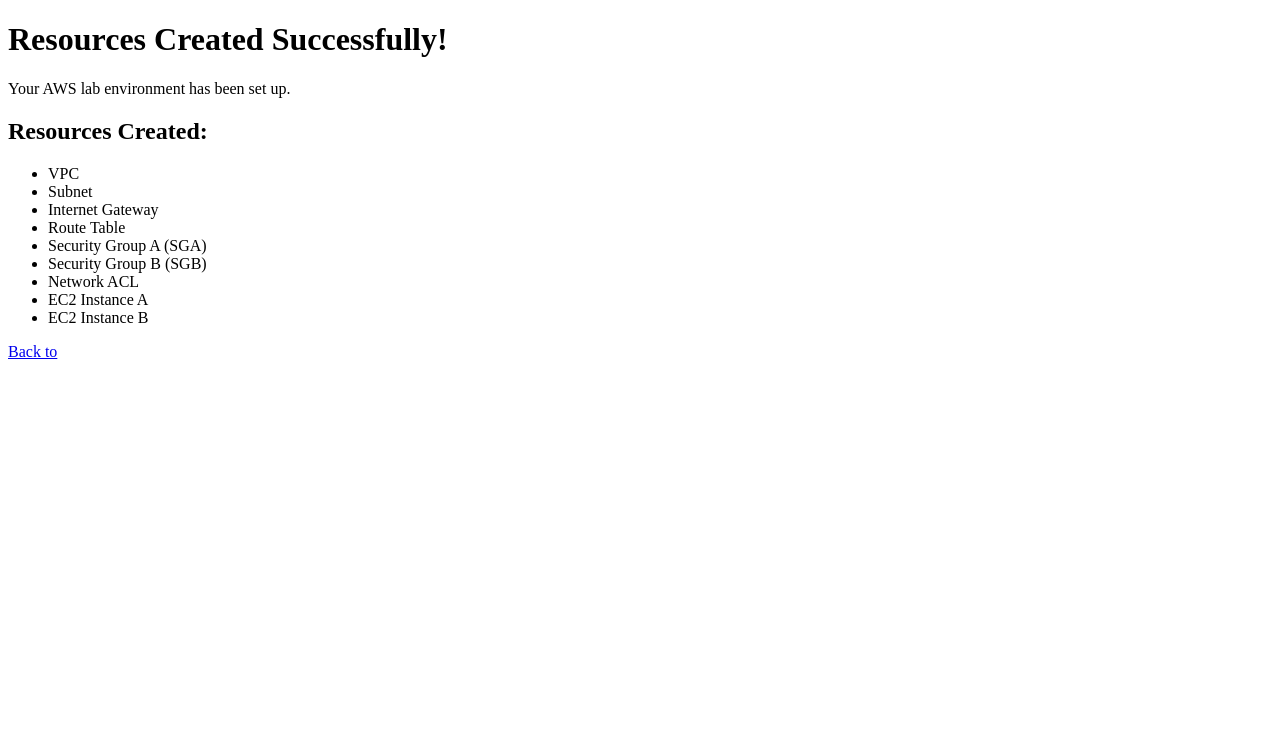
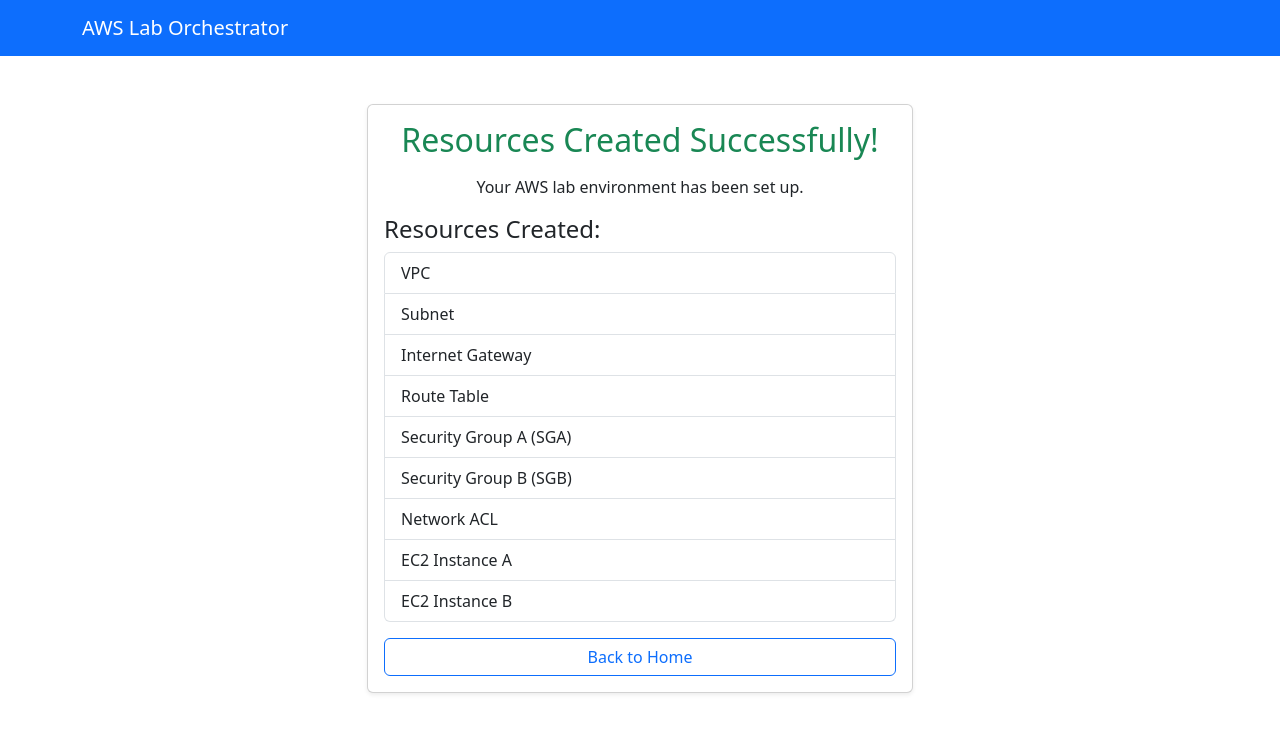
Before and after one commit to nwokehenry90/aws-lab-orchestrator, a Flask app: template templates/result.html in a window 1280 px wide. Shown: the top 733 px of the page. Run offline with Flask 3, Linux system fonts and the light colour scheme; the template is opened without the code that fills it, so the values that code supplies are empty.

Commit message:
Modernized result page with Bootstrap styling

```diff
--- a/templates/result.html
+++ b/templates/result.html
@@ -1,32 +1,37 @@
-<!DOCTYPE html>
-<html>
-<head>
-    <title>Resources Created</title>
-</head>
-<body>
-    <h1>Resources Created Successfully!</h1>
-    <p>Your AWS lab environment has been set up.</p>
-
-    <h2>Resources Created:</h2>
-    <ul>
-        <li>VPC</li>
-        <li>Subnet</li>
-        <li>Internet Gateway</li>
-        <li>Route Table</li>
-        <li>Security Group A (SGA)</li>
-        <li>Security Group B (SGB)</li>
-        <li>Network ACL</li>
-        <li>EC2 Instance A</li>
-        <li>EC2 Instance B</li>
+{% extends "base.html" %}
+{% block title %}Resources Created{% endblock %}
+{% block content %}
+<div class="row justify-content-center">
+    <div class="col-md-8 col-lg-6">
+        <div class="card shadow-sm mt-4">
+            <div class="card-body">
+                <h2 class="card-title text-success text-center mb-3">Resources Created Successfully!</h2>
+                <p class="text-center">Your AWS lab environment has been set up.</p>
+                <h4>Resources Created:</h4>
+                <ul class="list-group mb-3">
+                    <li class="list-group-item">VPC</li>
+                    <li class="list-group-item">Subnet</li>
+                    <li class="list-group-item">Internet Gateway</li>
+                    <li class="list-group-item">Route Table</li>
+                    <li class="list-group-item">Security Group A (SGA)</li>
+                    <li class="list-group-item">Security Group B (SGB)</li>
+                    <li class="list-group-item">Network ACL</li>
+                    <li class="list-group-item">EC2 Instance A</li>
+                    <li class="list-group-item">EC2 Instance B</li>
                 </ul>
-
                 {% if public_ips %}
-        <h2>EC2 Instances Public IPs:</h2>
-        <ul>
+                    <h4>EC2 Instances Public IPs:</h4>
+                    <ul class="list-group mb-3">
                         {% for ip in public_ips %}
-                <li>{{ ip }}</li>
+                            <li class="list-group-item">{{ ip }}</li>
                         {% endfor %}
                     </ul>
                 {% endif %}
-
-    <a href="{{ url_for('index') }}">Back to
+                <div class="d-grid">
+                    <a href="{{ url_for('index') }}" class="btn btn-outline-primary">Back to Home</a>
+                </div>
+            </div>
+        </div>
+    </div>
+</div>
+{% endblock %}
```
Lines whose indentation alone changed are shown as unchanged.
